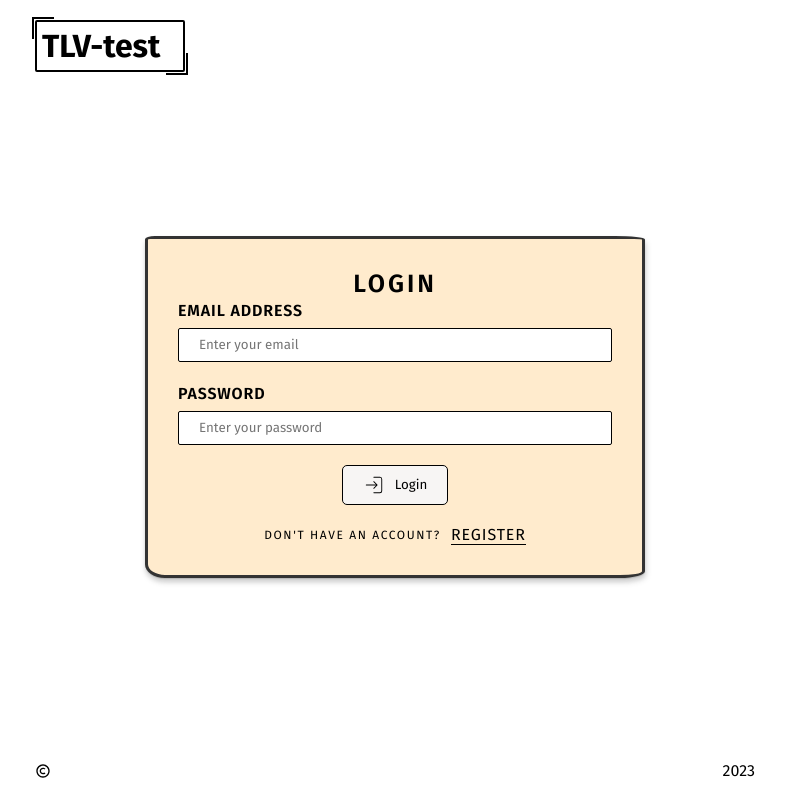
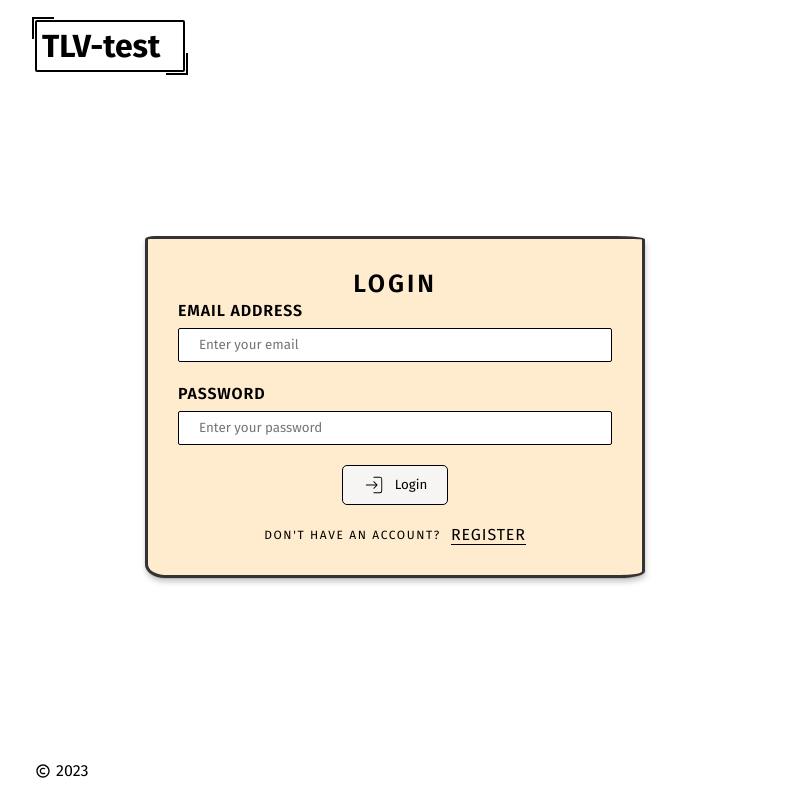
Before and after one commit to Immayou/TLV-test, a Next.js app: page /login in a window 1280 px wide. Shown: the whole page, without its empty margins (245-1030 px from the left). Built offline with nearby package versions, Linux system fonts and the light colour scheme.

Commit message:
fixing styles

```diff
--- a/src/styles/Footer.module.css
+++ b/src/styles/Footer.module.css
@@ -8,6 +8,6 @@
 
 .content_wrapper {
   display: flex;
-  justify-content: space-between;
+  justify-content: start;
   align-items: center;
 }
```
